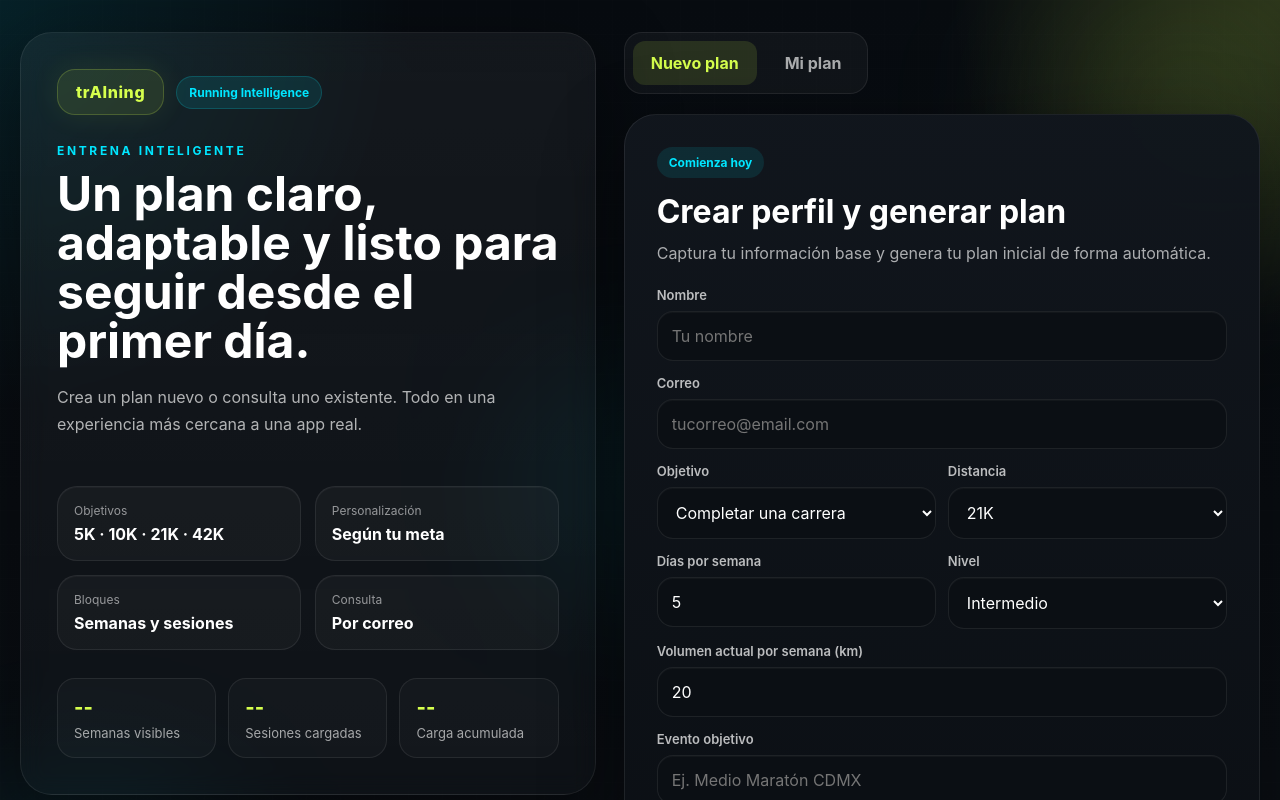
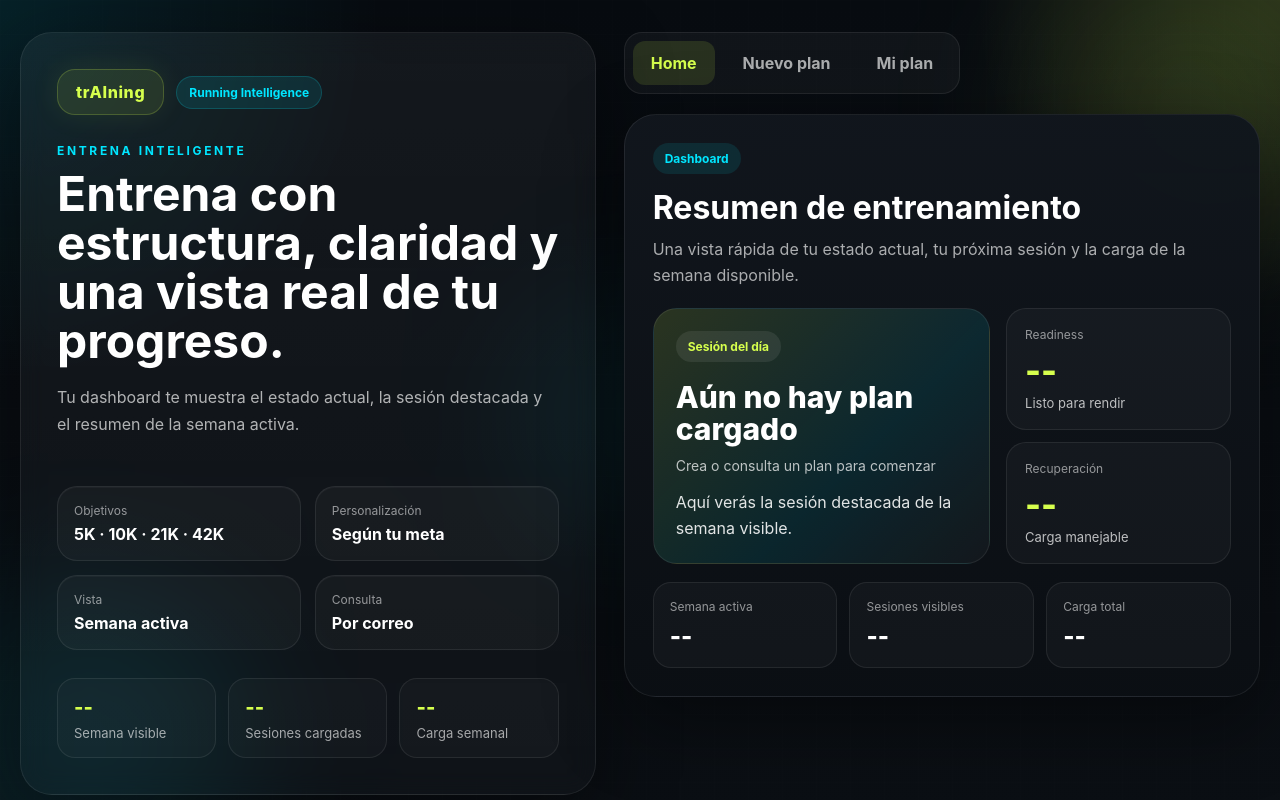
Before and after one commit to marcanton1909-code/trainingapp-mvp, a React (Vite) app in the folder app/: page / in a window 1280 px wide. Shown: the top 800 px of the page. Built offline with nearby package versions, Linux system fonts and the light colour scheme.

Commit message:
Mostrar solo la semana activa en frontend

```diff
--- a/app/src/App.tsx
+++ b/app/src/App.tsx
@@ -1,4 +1,4 @@
-import { useEffect, useState } from "react";
+import { useEffect, useMemo, useState } from "react";
 
 const API_URL = "https://trainingapp-api.marco-cruz.workers.dev";
 
@@ -25,10 +25,10 @@ type Week = {
   sessions: Session[];
 };
 
-type TabMode = "new" | "existing";
+type TabMode = "home" | "new" | "existing";
 
 export default function App() {
-  const [activeTab, setActiveTab] = useState<TabMode>("new");
+  const [activeTab, setActiveTab] = useState<TabMode>("home");
   const [isMobile, setIsMobile] = useState(false);
 
   const [form, setForm] = useState({
@@ -49,7 +49,6 @@ export default function App() {
   const [result, setResult] = useState("");
   const [weeks, setWeeks] = useState<Week[]>([]);
   const [lookupEmail, setLookupEmail] = useState("");
-
   const [selectedSession, setSelectedSession] = useState<Session | null>(null);
 
   useEffect(() => {
@@ -59,12 +58,36 @@ export default function App() {
     return () => window.removeEventListener("resize", update);
   }, []);
 
-  const totalWeeks = weeks.length;
-  const totalSessions = weeks.reduce((acc, week) => acc + week.sessions.length, 0);
-  const totalDistance = weeks.reduce(
+  const visibleWeek = useMemo(() => {
+    return weeks.length > 0 ? weeks[0] : null;
+  }, [weeks]);
+
+  const visibleWeeks = useMemo(() => {
+    return visibleWeek ? [visibleWeek] : [];
+  }, [visibleWeek]);
+
+  const totalWeeks = visibleWeeks.length;
+  const totalSessions = useMemo(
+    () => visibleWeeks.reduce((acc, week) => acc + week.sessions.length, 0),
+    [visibleWeeks]
+  );
+  const totalDistance = useMemo(
+    () =>
+      visibleWeeks.reduce(
         (acc, week) => acc + Number(week.total_target_distance || 0),
         0
+      ),
+    [visibleWeeks]
   );
+
+  const allSessions = useMemo(
+    () => visibleWeeks.flatMap((week) => week.sessions),
+    [visibleWeeks]
+  );
+
+  const todaysSession = allSessions[0] || null;
+  const readinessScore = visibleWeeks.length > 0 ? 82 : 0;
+  const recoveryScore = visibleWeeks.length > 0 ? 76 : 0;
 
   const handleChange = (
     e: React.ChangeEvent<HTMLInputElement | HTMLSelectElement>
@@ -137,8 +160,8 @@ export default function App() {
       }
 
       await fetchPlan(newUserId);
-      setResult("Tu perfil fue guardado y tu plan inicial ya está listo.");
-      setActiveTab("existing");
+      setResult("Tu perfil fue guardado y tu primera semana ya está lista.");
+      setActiveTab("home");
       setLookupEmail(form.email);
     } catch (error) {
       setResult(
@@ -173,6 +196,7 @@ export default function App() {
 
       await fetchPlan(existingUserId);
       setResult(`Plan cargado correctamente para ${userData.user.email}.`);
+      setActiveTab("home");
     } catch (error) {
       setResult(
         error instanceof Error ? error.message : "Ocurrió un error inesperado"
@@ -219,7 +243,7 @@ export default function App() {
                 maxWidth: "100%",
               }}
             >
-              Un plan claro, adaptable y listo para seguir desde el primer día.
+              Entrena con estructura, claridad y una vista real de tu progreso.
             </h1>
             <p
               style={{
@@ -228,8 +252,8 @@ export default function App() {
                 fontSize: isMobile ? 15 : 16,
               }}
             >
-              Crea un plan nuevo o consulta uno existente. Todo en una
-              experiencia más cercana a una app real.
+              Tu dashboard te muestra el estado actual, la sesión destacada y el
+              resumen de la semana activa.
             </p>
           </div>
 
@@ -248,8 +272,8 @@ export default function App() {
               <strong style={featureValueStyle}>Según tu meta</strong>
             </div>
             <div style={featureCardStyle}>
-              <span style={featureLabelStyle}>Bloques</span>
-              <strong style={featureValueStyle}>Semanas y sesiones</strong>
+              <span style={featureLabelStyle}>Vista</span>
+              <strong style={featureValueStyle}>Semana activa</strong>
             </div>
             <div style={featureCardStyle}>
               <span style={featureLabelStyle}>Consulta</span>
@@ -265,7 +289,7 @@ export default function App() {
           >
             <div style={statCardStyle}>
               <div style={statValueStyle}>{totalWeeks || "--"}</div>
-              <div style={statLabelStyle}>Semanas visibles</div>
+              <div style={statLabelStyle}>Semana visible</div>
             </div>
             <div style={statCardStyle}>
               <div style={statValueStyle}>{totalSessions || "--"}</div>
@@ -275,7 +299,7 @@ export default function App() {
               <div style={statValueStyle}>
                 {totalDistance ? `${totalDistance}k` : "--"}
               </div>
-              <div style={statLabelStyle}>Carga acumulada</div>
+              <div style={statLabelStyle}>Carga semanal</div>
             </div>
           </div>
         </aside>
@@ -291,9 +315,18 @@ export default function App() {
               ...tabsWrapStyle,
               width: isMobile ? "100%" : "fit-content",
               display: isMobile ? "grid" : "inline-flex",
-              gridTemplateColumns: isMobile ? "1fr 1fr" : undefined,
+              gridTemplateColumns: isMobile ? "1fr 1fr 1fr" : undefined,
             }}
           >
+            <button
+              onClick={() => setActiveTab("home")}
+              style={{
+                ...tabButtonStyle,
+                ...(activeTab === "home" ? activeTabButtonStyle : {}),
+              }}
+            >
+              Home
+            </button>
             <button
               onClick={() => setActiveTab("new")}
               style={{
@@ -314,6 +347,123 @@ export default function App() {
             </button>
           </div>
 
+          {activeTab === "home" && (
+            <section style={{ ...cardStyle, padding: isMobile ? 20 : 28 }}>
+              <div style={sectionHeaderStyle}>
+                <span style={badgeStyle}>Dashboard</span>
+                <h2 style={{ ...formTitleStyle, fontSize: isMobile ? 26 : 32 }}>
+                  Resumen de entrenamiento
+                </h2>
+                <p style={formTextStyle}>
+                  Una vista rápida de tu estado actual, tu próxima sesión y la carga de la semana disponible.
+                </p>
+              </div>
+
+              <div
+                style={{
+                  display: "grid",
+                  gridTemplateColumns: isMobile ? "1fr" : "1.2fr 0.8fr",
+                  gap: 16,
+                }}
+              >
+                <div style={heroCardStyle}>
+                  <div style={heroBadgeStyle}>Sesión del día</div>
+                  <div style={heroTitleStyle}>
+                    {todaysSession ? todaysSession.title : "Aún no hay plan cargado"}
+                  </div>
+                  <div style={heroMetaStyle}>
+                    {todaysSession?.day_of_week || "Crea o consulta un plan para comenzar"}
+                    {todaysSession?.distance_target
+                      ? ` · ${todaysSession.distance_target} km`
+                      : ""}
+                    {todaysSession?.duration_target
+                      ? ` · ${todaysSession.duration_target} min`
+                      : ""}
+                  </div>
+                  <div style={heroTextStyle}>
+                    {todaysSession?.objective ||
+                      "Aquí verás la sesión destacada de la semana visible."}
+                  </div>
+                  {todaysSession && (
+                    <button
+                      style={heroButtonStyle}
+                      onClick={() => setSelectedSession(todaysSession)}
+                    >
+                      Ver sesión
+                    </button>
+                  )}
+                </div>
+
+                <div style={miniStatsWrapStyle}>
+                  <div style={miniStatCardStyle}>
+                    <div style={miniStatLabelStyle}>Readiness</div>
+                    <div style={miniStatValueStyle}>
+                      {visibleWeeks.length > 0 ? `${readinessScore}%` : "--"}
+                    </div>
+                    <div style={miniStatHintStyle}>Listo para rendir</div>
+                  </div>
+                  <div style={miniStatCardStyle}>
+                    <div style={miniStatLabelStyle}>Recuperación</div>
+                    <div style={miniStatValueStyle}>
+                      {visibleWeeks.length > 0 ? `${recoveryScore}%` : "--"}
+                    </div>
+                    <div style={miniStatHintStyle}>Carga manejable</div>
+                  </div>
+                </div>
+              </div>
+
+              <div
+                style={{
+                  marginTop: 18,
+                  display: "grid",
+                  gridTemplateColumns: isMobile ? "1fr" : "repeat(3, minmax(0, 1fr))",
+                  gap: 12,
+                }}
+              >
+                <div style={summaryCardStyle}>
+                  <div style={summaryLabelStyle}>Semana activa</div>
+                  <div style={summaryValueStyle}>
+                    {visibleWeek ? `Semana ${visibleWeek.week_number}` : "--"}
+                  </div>
+                </div>
+                <div style={summaryCardStyle}>
+                  <div style={summaryLabelStyle}>Sesiones visibles</div>
+                  <div style={summaryValueStyle}>{totalSessions || "--"}</div>
+                </div>
+                <div style={summaryCardStyle}>
+                  <div style={summaryLabelStyle}>Carga total</div>
+                  <div style={summaryValueStyle}>
+                    {totalDistance ? `${totalDistance} km` : "--"}
+                  </div>
+                </div>
+              </div>
+
+              {visibleWeek && (
+                <div style={{ marginTop: 22 }}>
+                  <div style={planTopBarStyle}>
+                    <h3 style={planTitleStyle}>Semana disponible</h3>
+                    <div style={planHintStyle}>La siguiente fase se desbloquea después</div>
+                  </div>
+
+                  <div style={{ marginTop: 12 }}>
+                    <button
+                      style={homeWeekCardButtonStyle}
+                      onClick={() => setActiveTab("existing")}
+                    >
+                      <div style={weekLabelStyle}>Semana {visibleWeek.week_number}</div>
+                      <div style={weekFocusStyle}>
+                        {visibleWeek.focus_label || "Bloque de entrenamiento"}
+                      </div>
+                      <div style={weekDistanceStyle}>
+                        {visibleWeek.total_target_distance ?? 0} km
+                      </div>
+                    </button>
+                  </div>
+                </div>
+              )}
+            </section>
+          )}
+
           {activeTab === "new" && (
             <section style={{ ...cardStyle, padding: isMobile ? 20 : 32 }}>
               <div style={sectionHeaderStyle}>
@@ -322,8 +472,7 @@ export default function App() {
                   Crear perfil y generar plan
                 </h2>
                 <p style={formTextStyle}>
-                  Captura tu información base y genera tu plan inicial de forma
-                  automática.
+                  Captura tu información base y genera tu plan inicial.
                 </p>
               </div>
 
@@ -453,7 +602,7 @@ export default function App() {
                     type="date"
                     value={form.eventDate}
                     onChange={handleChange}
-                    style={inputStyle}
+                    style={{ ...inputStyle, colorScheme: "dark" }}
                   />
                 </div>
 
@@ -474,7 +623,7 @@ export default function App() {
                   Cargar plan existente
                 </h2>
                 <p style={formTextStyle}>
-                  Usa el correo registrado para consultar el plan guardado.
+                  Usa el correo registrado para consultar la semana disponible.
                 </p>
               </div>
 
@@ -499,13 +648,9 @@ export default function App() {
                   {lookupLoading ? "Buscando plan..." : "Buscar usuario y cargar plan"}
                 </button>
               </form>
-            </section>
-          )}
 
-          {result && <div style={resultStyle}>{result}</div>}
-
-          {weeks.length > 0 && (
-            <section style={planContainerStyle}>
+              {visibleWeeks.length > 0 && (
+                <section style={{ ...planContainerStyle, marginTop: 24 }}>
                   <div
                     style={{
                       ...planTopBarStyle,
@@ -513,11 +658,11 @@ export default function App() {
                       flexDirection: isMobile ? "column" : "row",
                     }}
                   >
-                <h3 style={planTitleStyle}>Tu plan inicial</h3>
-                <div style={planHintStyle}>Selecciona una sesión para verla a detalle</div>
+                    <h3 style={planTitleStyle}>Tu semana actual</h3>
+                    <div style={planHintStyle}>Las siguientes semanas permanecen ocultas</div>
                   </div>
 
-              {weeks.map((week) => (
+                  {visibleWeeks.map((week) => (
                     <div key={week.week_number} style={weekCardStyle}>
                       <div
                         style={{
@@ -576,6 +721,10 @@ export default function App() {
                   ))}
                 </section>
               )}
+            </section>
+          )}
+
+          {result && <div style={resultStyle}>{result}</div>}
         </main>
       </div>
 
@@ -971,6 +1120,109 @@ const resultStyle: React.CSSProperties = {
   border: "1px solid rgba(255,255,255,0.06)",
 };
 
+const heroCardStyle: React.CSSProperties = {
+  borderRadius: 24,
+  padding: 22,
+  background:
+    "linear-gradient(135deg, rgba(214,255,77,0.14), rgba(0,230,255,0.10) 60%, rgba(255,255,255,0.03))",
+  border: "1px solid rgba(255,255,255,0.08)",
+  minHeight: 220,
+  display: "flex",
+  flexDirection: "column",
+  justifyContent: "space-between",
+};
+
+const heroBadgeStyle: React.CSSProperties = {
+  display: "inline-block",
+  width: "fit-content",
+  padding: "8px 12px",
+  borderRadius: 999,
+  fontSize: 12,
+  fontWeight: 700,
+  background: "rgba(255,255,255,0.08)",
+  color: "#D6FF4D",
+};
+
+const heroTitleStyle: React.CSSProperties = {
+  fontSize: 30,
+  fontWeight: 800,
+  lineHeight: 1.05,
+  marginTop: 16,
+};
+
+const heroMetaStyle: React.CSSProperties = {
+  marginTop: 8,
+  color: "rgba(255,255,255,0.72)",
+  fontSize: 14,
+};
+
+const heroTextStyle: React.CSSProperties = {
+  marginTop: 12,
+  color: "rgba(255,255,255,0.88)",
+  lineHeight: 1.6,
+};
+
+const heroButtonStyle: React.CSSProperties = {
+  marginTop: 18,
+  background: "#D6FF4D",
+  color: "#000",
+  border: "none",
+  borderRadius: 14,
+  padding: "12px 14px",
+  fontWeight: 800,
+  cursor: "pointer",
+  width: "fit-content",
+};
+
+const miniStatsWrapStyle: React.CSSProperties = {
+  display: "grid",
+  gap: 12,
+};
+
+const miniStatCardStyle: React.CSSProperties = {
+  borderRadius: 20,
+  padding: 18,
+  border: "1px solid rgba(255,255,255,0.08)",
+  background: "rgba(255,255,255,0.03)",
+};
+
+const miniStatLabelStyle: React.CSSProperties = {
+  fontSize: 12,
+  color: "rgba(255,255,255,0.55)",
+};
+
+const miniStatValueStyle: React.CSSProperties = {
+  fontSize: 34,
+  fontWeight: 800,
+  color: "#D6FF4D",
+  marginTop: 8,
+};
+
+const miniStatHintStyle: React.CSSProperties = {
+  marginTop: 4,
+  fontSize: 13,
+  color: "rgba(255,255,255,0.72)",
+};
+
+const summaryCardStyle: React.CSSProperties = {
+  borderRadius: 18,
+  padding: 16,
+  border: "1px solid rgba(255,255,255,0.08)",
+  background: "rgba(255,255,255,0.03)",
+};
+
+const summaryLabelStyle: React.CSSProperties = {
+  fontSize: 12,
+  color: "rgba(255,255,255,0.55)",
+};
+
+const summaryValueStyle: React.CSSProperties = {
+  marginTop: 8,
+  fontSize: 24,
+  fontWeight: 800,
+  color: "#fff",
+};
+
 const planContainerStyle: React.CSSProperties = {
   display: "grid",
   gap: 16,
@@ -991,6 +1243,16 @@ const planTitleStyle: React.CSSProperties = {
 const planHintStyle: React.CSSProperties = {
   color: "rgba(255,255,255,0.55)",
   fontSize: 13,
+};
+
+const homeWeekCardButtonStyle: React.CSSProperties = {
+  textAlign: "left",
+  borderRadius: 18,
+  border: "1px solid rgba(255,255,255,0.08)",
+  background: "rgba(255,255,255,0.03)",
+  padding: 16,
+  color: "white",
+  cursor: "pointer",
 };
 
 const weekCardStyle: React.CSSProperties = {
```
Lines whose indentation alone changed are shown as unchanged.
